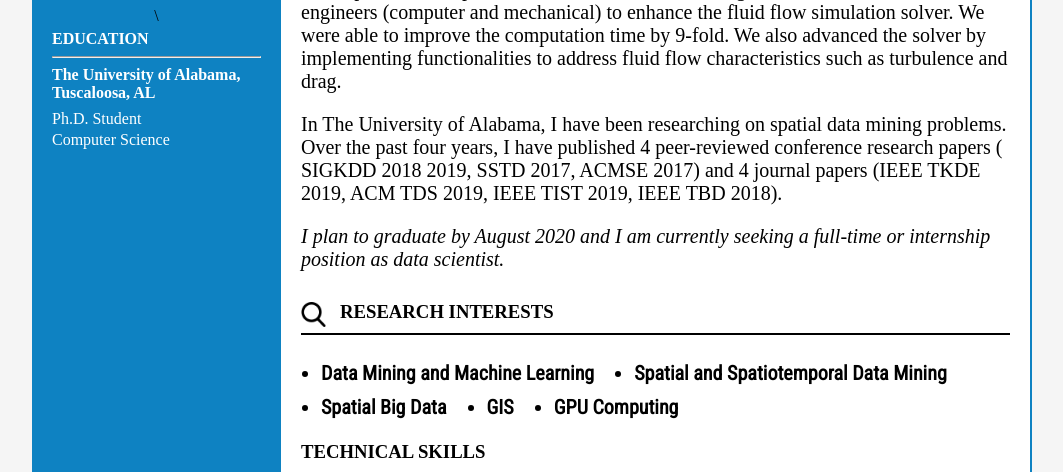
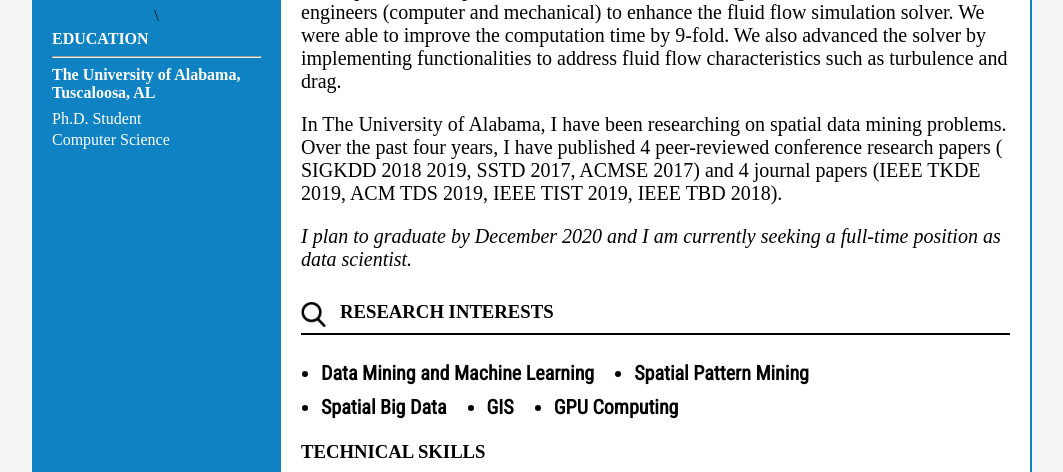
Before and after one commit to amsainju/amsainju.github.io, a plain HTML site: page index.html in a window 1280 px wide. Shown: the part 328-800 px from the top of the page, without its empty margins (108-1171 px from the left). Drawn offline with Linux system fonts and the light colour scheme.

Commit message:
info update

```diff
--- a/index.html
+++ b/index.html
@@ -61,7 +61,7 @@
 
 <p>In The University of Alabama, I have been researching on spatial data mining problems. Over the past four years, I have published 4 peer-reviewed conference research papers ( SIGKDD 2018 2019, SSTD 2017, ACMSE 2017) and 4 journal papers (IEEE TKDE 2019, ACM TDS 2019, IEEE TIST 2019, IEEE TBD 2018). </p>
 
- <p><i>I plan to graduate by August 2020 and I am currently seeking a full-time or internship position as data scientist.</i></p>
+ <p><i>I plan to graduate by December 2020 and I am currently seeking a full-time position as data scientist.</i></p>
 
 </span></div>
             </div>
@@ -75,7 +75,7 @@
                   <ul class="listing">
                       <li>Data Mining and Machine Learning
                         </li>
-                        <li>Spatial and Spatiotemporal Data Mining</li>
+                        <li>Spatial Pattern Mining</li>
                         <li>Spatial Big Data</li>
                         <li>GIS</li>
                         <li>GPU Computing</li>
```
Also changed, not shown: awards.html (+2 -0 lines).
